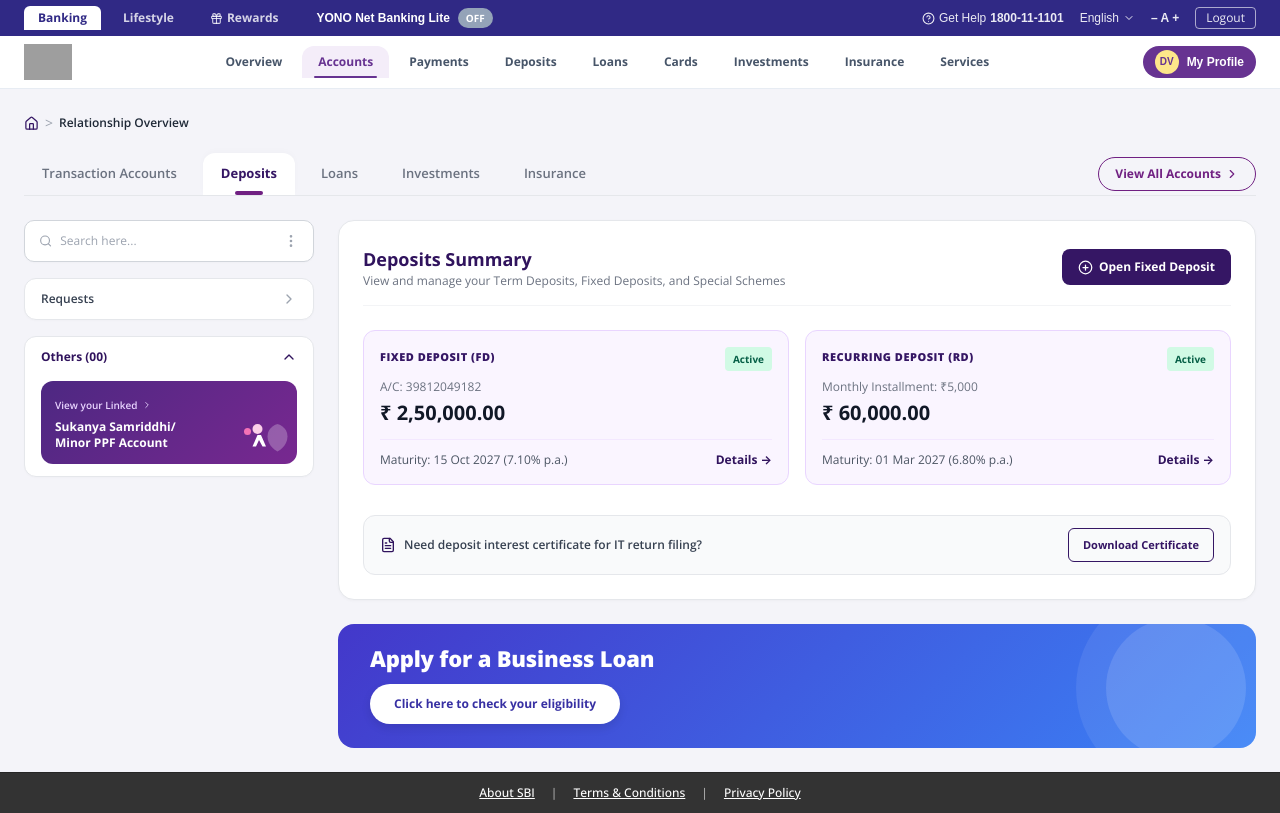
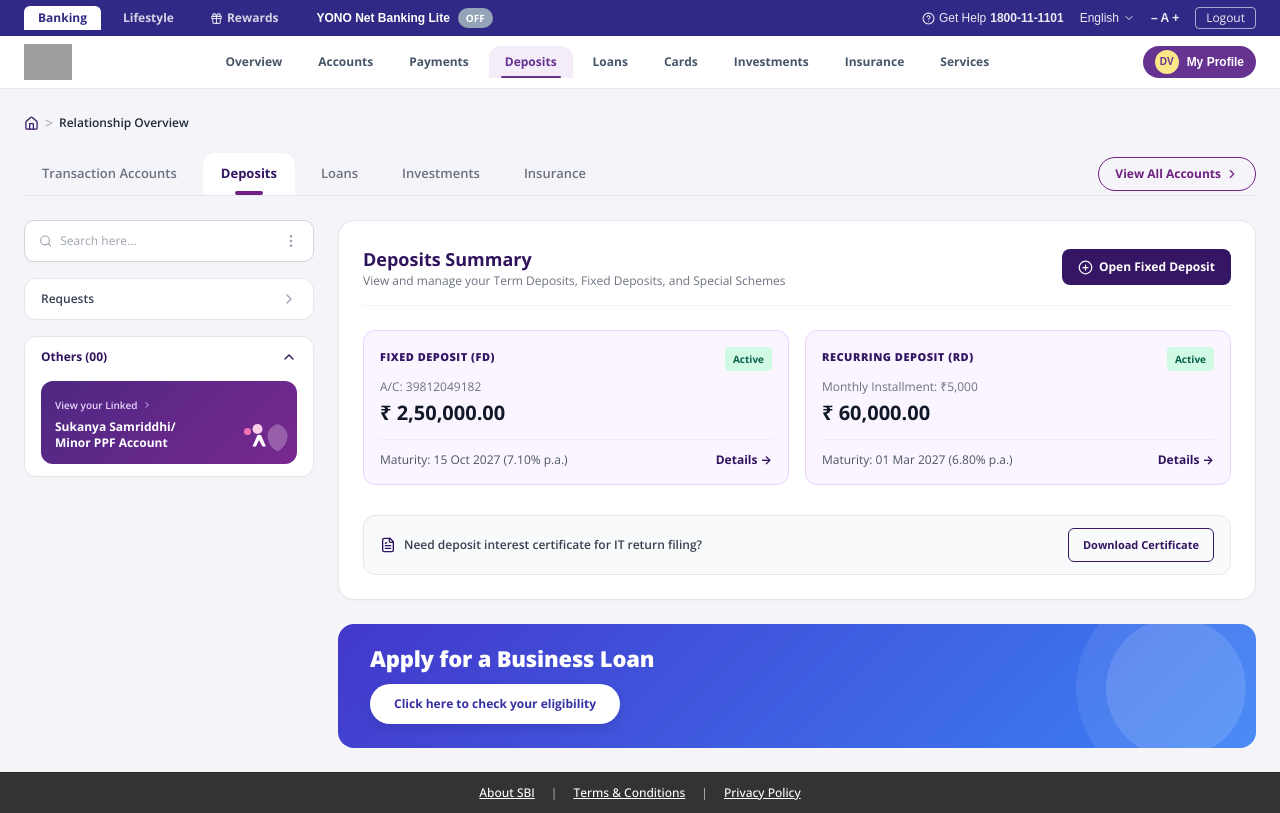
Before and after one commit to umeshchandra0980/sbi, a Next.js app in the folder sbi-banking/frontend/: page /home/landingPage/relationship-overview in a window 1280 px wide. Built offline with nearby package versions, Linux system fonts and the light colour scheme; grey boxes are pictures that could not be loaded.

Commit message:
Pass activeNav dynamically to SbiGlobalBrandHeader based on the selected relationship tab

```diff
--- a/sbi-banking/frontend/src/components/banking/SbiLandingPageComponent.tsx
+++ b/sbi-banking/frontend/src/components/banking/SbiLandingPageComponent.tsx
@@ -251,7 +251,7 @@
     <div className="sbi-portal-wrapper">
 
       {/* ================= GLOBAL BRAND HEADER ================= */}
-      <SbiGlobalBrandHeader activeNav="Accounts" />
+      <SbiGlobalBrandHeader activeNav={activeTab === 'Transaction' ? 'Accounts' : activeTab} />
 
       {/* 3. BREADCRUMB & MAIN BODY CONTENT */}
       <main className="sbi-main-body">
```
